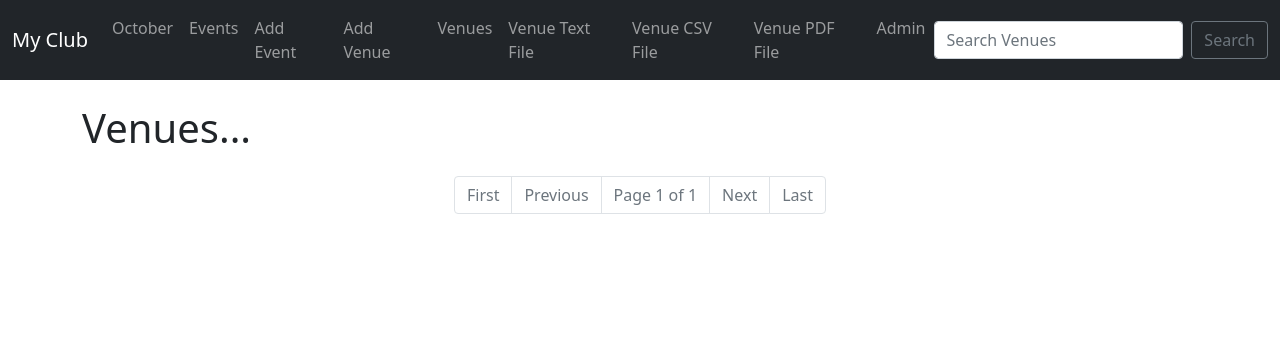
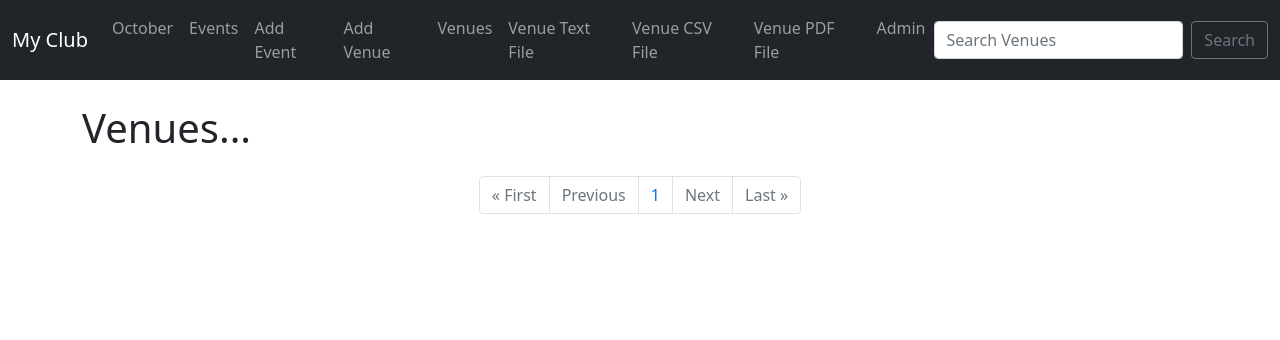
Before and after one commit to omkarhcode/MyClub, a Django app: page /list_venues in a window 1280 px wide. Shown: the top 340 px of the page. Run offline with Django 3.2, Linux system fonts and the light colour scheme; data that the repository does not hold is empty.

Commit message:
added numbers pagination

```diff
--- a/events/templates/events/venues.html
+++ b/events/templates/events/venues.html
@@ -39,25 +39,30 @@ Number of Page: {{ venues.paginator.num_pages }}<br>
 <nav aria-label="Page navigation example">
     <ul class="pagination justify-content-center">
         {% if venues.number == 1 %}
-        <li class="page-item disabled"><a class="page-link" href="?page=1">First</a></li>
+        <li class="page-item disabled"><a class="page-link" href="?page=1">&laquo First</a></li>
         {% else %}
-        <li class="page-item"><a class="page-link" href="?page=1">First</a></li>
+        <li class="page-item"><a class="page-link" href="?page=1">&laquo First</a></li>
         {% endif %}
         {% if venues.has_previous %}
         <li class="page-item"><a class="page-link" href="?page={{ venues.previous_page_number }}">Previous</a></li>
         {% else %}
         <li class="page-item disabled"><a class="page-link" href="">Previous</a></li>
         {% endif %}
-        <li class="page-item disabled"><span class="page-link">Page {{ venues.number }} of {{ venues.paginator.num_pages }}</span></li>
+
+        {% for i in nums %}
+            <li class="page-item"><a class="page-link" href="?page={{ forloop.counter }}">{{forloop.counter}}</a></li>
+
+        {% endfor %}
+        <!-- <li class="page-item disabled"><a class="page-link" href="#">Page {{ venues.number }} of {{ venues.paginator.num_pages }}</a></li> -->
         {% if venues.has_next %}
         <li class="page-item"><a class="page-link" href="?page={{ venues.next_page_number }}">Next</a></li>
         {% else %}
         <li class="page-item disabled"><a class="page-link" href="">Next</a></li>
         {% endif %}
         {% if venues.number == venues.paginator.num_pages %}
-        <li class="page-item disabled"><a class="page-link" href="#">Last</a></li>
+        <li class="page-item disabled"><a class="page-link" href="#">Last &raquo</a></li>
         {% else %}
-        <li class="page-item"><a class="page-link" href="?page={{ venues.paginator.num_pages }}">Last</a></li>
+        <li class="page-item"><a class="page-link" href="?page={{ venues.paginator.num_pages }}">Last &raquo</a></li>
         {% endif %}
     </ul>
 </nav>
--- a/events/views.py
+++ b/events/views.py
@@ -166,7 +166,10 @@ def list_venues(request):
 	page = request.GET.get('page')
 	venues = p.get_page(page)
 
-	return render(request, 'events/venues.html',{'venues': venues})
+	# added this to output number paginations
+	nums = "a"*venues.paginator.num_pages
+
+	return render(request, 'events/venues.html',{'venues': venues, 'nums': nums})
 
 def add_venue(request):
 	submitted = False
```
